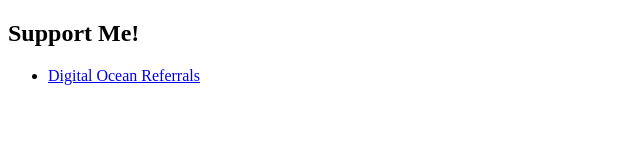
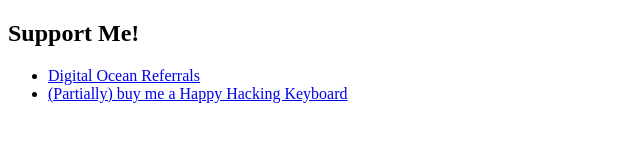
Before and after one commit to mt-caret/mt-caret.github.io, a plain HTML site: page support.html in a window 1280 px wide. Shown: the whole page, without its empty margins (0-640 px from the left). Drawn offline with Linux system fonts and the light colour scheme.

Commit message:
add link to HHK Kampa

```diff
--- a/support.html
+++ b/support.html
@@ -20,6 +20,7 @@
   <h2>Support Me!</h2>
   <ul>
     <li><span title="I need more cloud..."><a href="https://www.digitalocean.com/?refcode=d41f050c2be9">Digital Ocean Referrals</a></span></li>
+    <li><span title="A good keyboard will be really nice."><a href="http://kampa.me/t/gmi">(Partially) buy me a Happy Hacking Keyboard</a></span></li>
   </ul>
 </body>
 </html>
```
